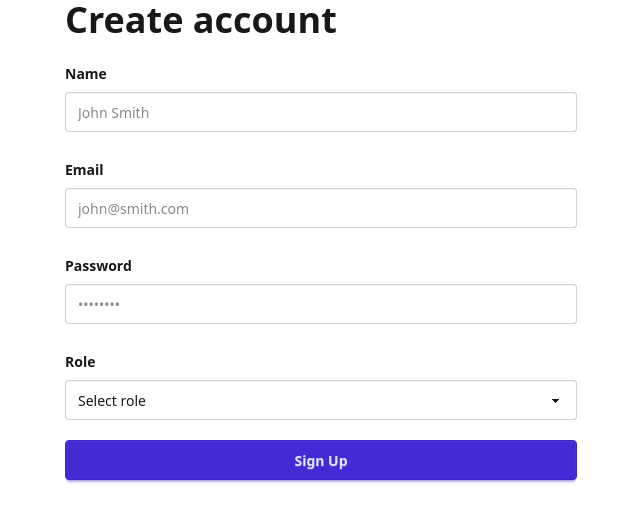
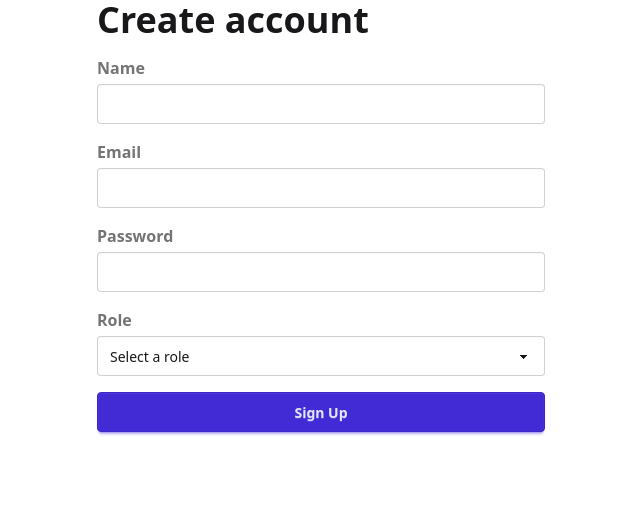
Before and after one commit to TheAnasObaid/SkillSync, a Next.js app in the folder frontend/: page /register in a window 1280 px wide. Shown: the top 522 px of the page, without its empty margins (319-959 px from the left). Built offline with nearby package versions, Linux system fonts and the light colour scheme; no server answers.

Commit message:
Integrated React Hook Forms on register page

```diff
--- a/frontend/package.json
+++ b/frontend/package.json
@@ -12,7 +12,8 @@
     "axios": "^1.10.0",
     "next": "15.3.5",
     "react": "^19.0.0",
-    "react-dom": "^19.0.0"
+    "react-dom": "^19.0.0",
+    "react-hook-form": "^7.60.0"
   },
   "devDependencies": {
     "@tailwindcss/postcss": "^4.1.11",
--- a/frontend/src/app/register/page.tsx
+++ b/frontend/src/app/register/page.tsx
@@ -4,117 +4,100 @@ import apiClient from "@/utils/api-client";
 import { AxiosError } from "axios";
 import { useRouter } from "next/navigation";
 import { useState } from "react";
+import { SubmitHandler, useForm } from "react-hook-form";
+
+type FormData = {
+  name: string;
+  email: string;
+  password: string;
+  role: "client" | "developer";
+};
 
 const RegisterPage = () => {
+  const {
+    register,
+    handleSubmit,
+    formState: { errors, isSubmitting },
+  } = useForm<FormData>();
   const router = useRouter();
-  const [form, setForm] = useState({
-    name: "",
-    email: "",
-    password: "",
-    role: "",
-  });
 
-  const [loading, setLoading] = useState(false);
-  const [error, setError] = useState("");
-
-  const handleSubmit = async (e: React.FormEvent) => {
-    e.preventDefault();
-    setLoading(true);
-    setError("");
-
+  const onSubmit: SubmitHandler<FormData> = async (formData) => {
     try {
-      await apiClient.post("/auth/register", form);
+      await apiClient.post("/auth/register", formData);
       router.push("/");
     } catch (err) {
-      if (err instanceof AxiosError) setError(err.message);
-      else setError("Something went wrong");
-    } finally {
-      setLoading(false);
+      if (err instanceof AxiosError) console.error(err.message);
     }
   };
 
   return (
-    <form onSubmit={handleSubmit} className="space-y-4 max-w-lg mx-auto">
-      {error && (
-        <div role="alert" className="alert alert-error">
-          <svg
-            xmlns="http://www.w3.org/2000/svg"
-            className="h-6 w-6 shrink-0 stroke-current"
-            fill="none"
-            viewBox="0 0 24 24"
-          >
-            <path
-              strokeLinecap="round"
-              strokeLinejoin="round"
-              strokeWidth="2"
-              d="M10 14l2-2m0 0l2-2m-2 2l-2-2m2 2l2 2m7-2a9 9 0 11-18 0 9 9 0 0118 0z"
-            />
-          </svg>
-          {error}
-        </div>
-      )}
-
+    <form
+      onSubmit={handleSubmit(onSubmit)}
+      className="space-y-4 max-w-md mx-auto"
+    >
       <h2 className="text-4xl font-bold">Create account</h2>
 
-      <fieldset className="fieldset">
-        <legend className="fieldset-legend text-sm">Name</legend>
+      <div className="space-y-1">
+        <label className="label font-semibold">Name</label>
         <input
+          className="input w-full"
           type="text"
-          name="name"
+          {...register("name", { required: true })}
+        />
+        {errors.name && (
+          <p className="label text-error text-sm">Name is required</p>
+        )}
+      </div>
+
+      <div className="space-y-1">
+        <label className="label font-semibold">Email</label>
+        <input
           className="input w-full"
-          placeholder="John Smith"
-          value={form.name}
-          onChange={(e) => setForm({ ...form, name: e.target.value })}
-          required
+          type="text"
+          {...register("email", { required: true })}
         />
-      </fieldset>
+        {errors.email && (
+          <p className="label text-error text-sm">Email is required</p>
+        )}
+      </div>
 
-      <fieldset className="fieldset">
-        <legend className="fieldset-legend text-sm">Email</legend>
+      <div className="space-y-1">
+        <label className="label font-semibold">Password</label>
         <input
-          type="email"
-          name="email"
           className="input w-full"
-          placeholder="john@smith.com"
-          value={form.email}
-          onChange={(e) => setForm({ ...form, email: e.target.value })}
-          required
+          type="password"
+          {...register("password", { required: true })}
         />
-      </fieldset>
+        {errors.password && (
+          <p className="label text-error text-sm">Password is required</p>
+        )}
+      </div>
 
-      <fieldset className="fieldset">
-        <legend className="fieldset-legend text-sm">Password</legend>
-        <input
-          type="password"
-          name="password"
-          className="input w-full"
-          placeholder="••••••••"
-          value={form.password}
-          onChange={(e) => setForm({ ...form, password: e.target.value })}
-          required
-        />
-      </fieldset>
-
-      <fieldset className="fieldset">
-        <legend className="fieldset-legend text-sm">Role</legend>
+      <div className="space-y-1">
+        <label className="label font-semibold">Role</label>
         <select
-          defaultValue="Select role"
+          defaultValue=""
           className="select w-full"
-          onChange={(e) => setForm({ ...form, role: e.target.value })}
+          {...register("role", { required: true })}
         >
-          <option disabled={true}>Select role</option>
+          <option value="" disabled>
+            Select a role
+          </option>
           <option value="client">Client</option>
           <option value="developer">Developer</option>
         </select>
-      </fieldset>
+        {errors.role && (
+          <p className="label text-error text-sm">Role is required</p>
+        )}
+      </div>
 
       <button
         type="submit"
         className="btn btn-primary w-full"
-        disabled={loading}
+        disabled={isSubmitting}
       >
-        {loading && <span className="loading loading-spinner"></span>}
-        {!loading && "Sign Up"}
+        {isSubmitting && <span className="loading loading-spinner"></span>}
+        {!isSubmitting && "Sign Up"}
       </button>
     </form>
   );
```
Also changed, not shown: 1 other file (tests, documents, lock files or other folders).
